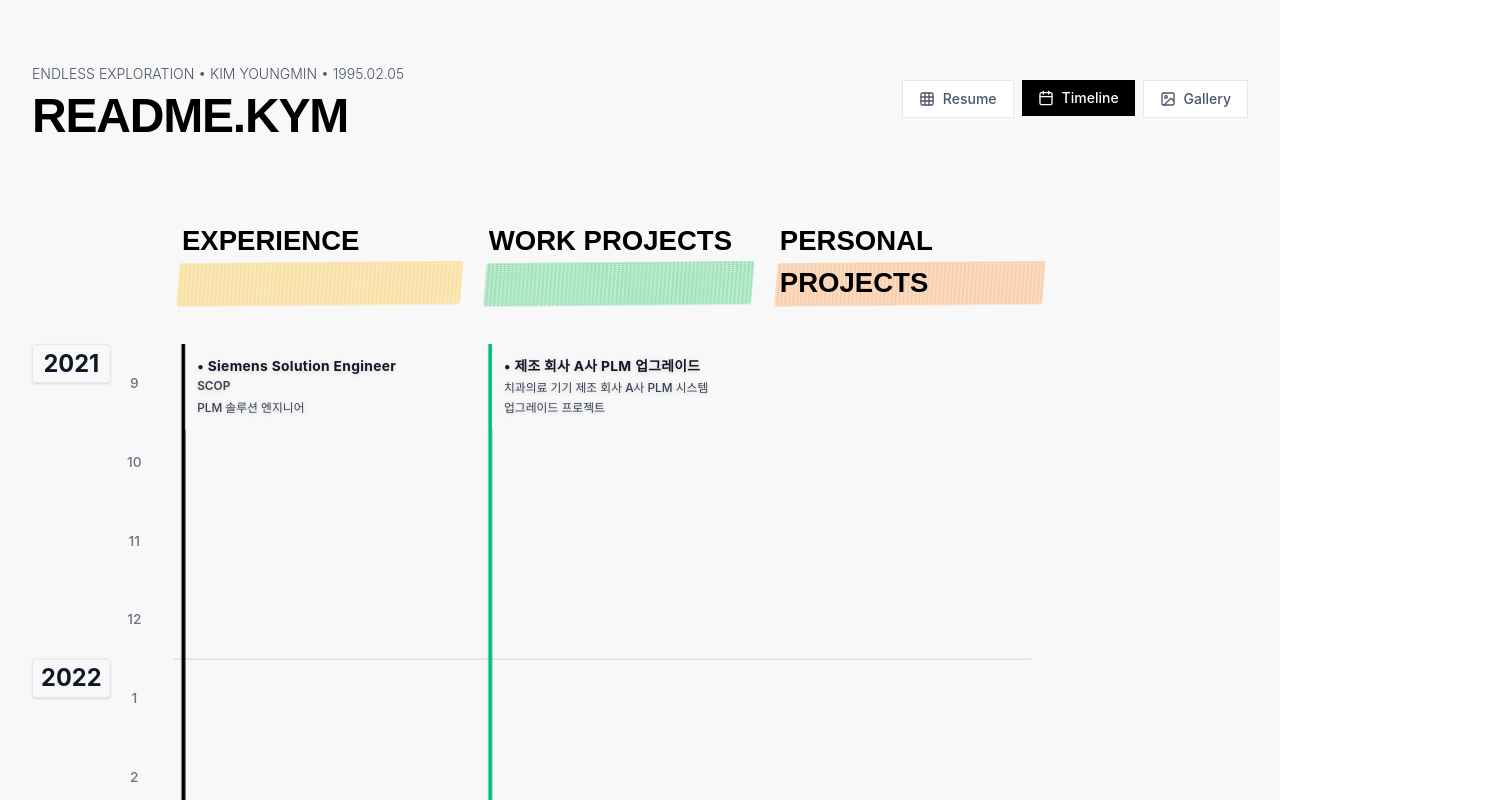
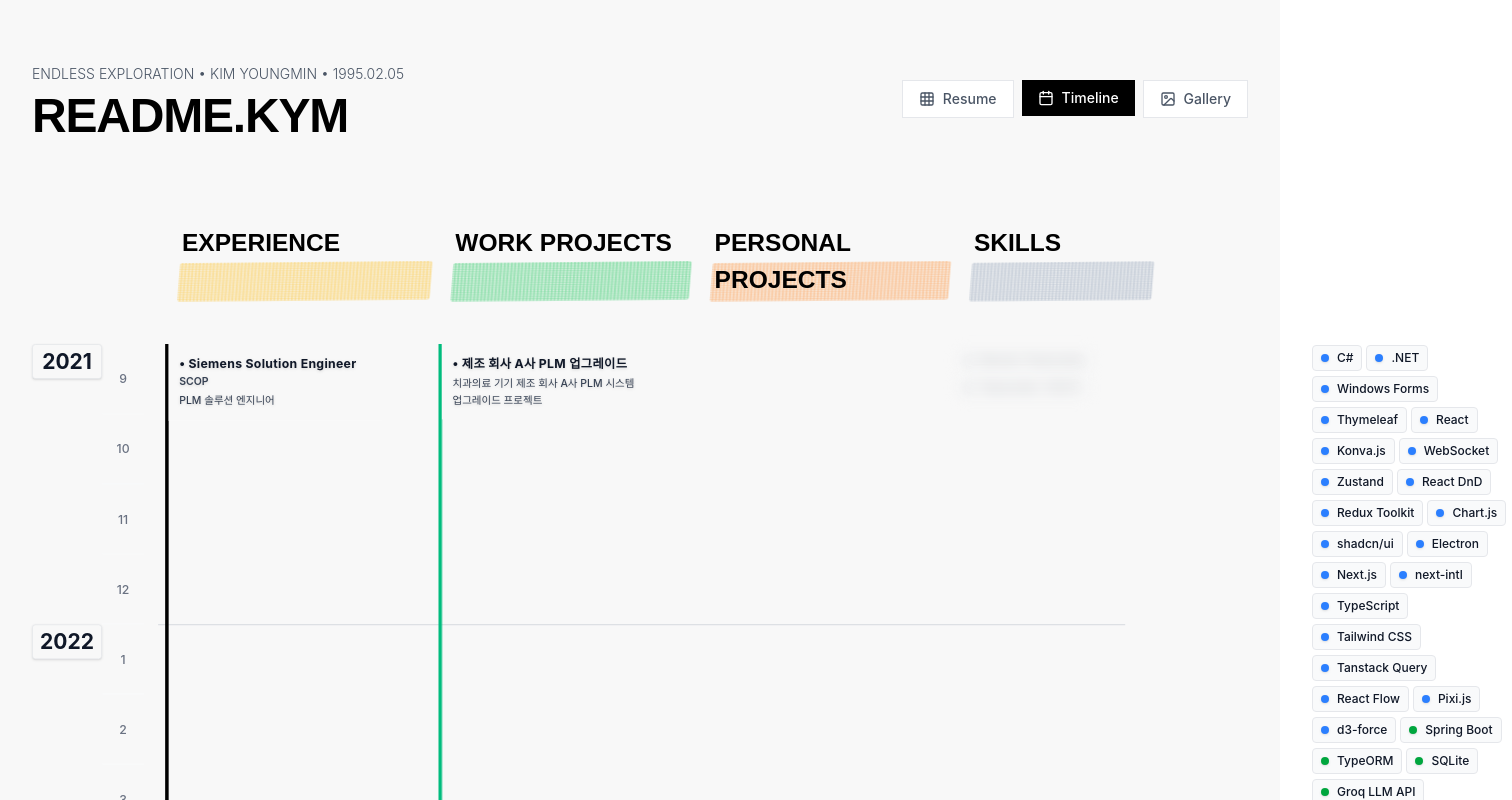
Before and after one commit to EPIGEXE/readmekym, a React (Vite) app: page /timeline in a window 1280 px wide. Shown: the top 800 px of the page, 1512 px wide, since content can reach past the window. Built offline with nearby package versions, Linux system fonts and the light colour scheme; a web font is replaced by a local one.

Commit message:
Imporve : 날짜를 현재 날짜까지 표현하도록 개선

```diff
--- a/src/data/detailedDeveloperData.ts
+++ b/src/data/detailedDeveloperData.ts
@@ -598,7 +598,7 @@ export const detailedDeveloperData: DetailedDeveloperData = {
                 ],
                 whatCouldBeImproved: [
                     "{{실제 프로덕션으로 운영하기에 UI/UX, 데이터 처리, 성능 최적화 등 부족한 부분이 많음}}",
-                    "데이터 업데이트 자동화 메커니즘 부족",
+                    "Redux Toolkit으로 비동기 상태 등을 처리했는데 {{Tanstack Query + Zustand 조합이 더 쉽고 편함}}",
                     "SVG 렌더링 순서 변경 로직이 복잡하여 더 간단한 방법 필요",
                 ],
                 lessonsLearned: [
--- a/src/data/developDataType.ts
+++ b/src/data/developDataType.ts
@@ -13,9 +13,9 @@ export interface Experience {
     subtitle?: string;
     description?: string;
     startYear: number;
-    endYear: number;
+    endYear: number | null; // null이면 "현재"
     startMonth: number; // 1-12 for month
-    endMonth: number; // 1-12 for month
+    endMonth: number | null; // null이면 "현재"
 }
 
 export interface Project {
@@ -24,9 +24,9 @@ export interface Project {
     title: string;
     description?: string;
     startYear: number;
-    endYear: number;
+    endYear: number | null; // null이면 "현재"
     startMonth: number; // 1-12 for month
-    endMonth: number; // 1-12 for month
+    endMonth: number | null; // null이면 "현재"
     skills: SkillTag[];
     experienceId?: string; // 연관된 경력 ID (독립 프로젝트면 undefined)
 }
--- a/src/data/devloperData.ts
+++ b/src/data/devloperData.ts
@@ -20,9 +20,9 @@ export const developerData: DeveloperData = {
             subtitle: "CATIS",
             description: "웹 개발 및 솔루션 개발",
             startYear: 2024,
-            endYear: 2025,
+            endYear: null, // 현재 진행 중
             startMonth: 1,
-            endMonth: 12,
+            endMonth: null, // 현재 진행 중
         },
     ],
     projects: [
--- a/src/pages/TimelinePage.tsx
+++ b/src/pages/TimelinePage.tsx
@@ -7,7 +7,6 @@ import { SkillBadge } from "../components/ui/SkillBadge";
 import { Signpost, X } from "lucide-react";
 import { ProjectSummarySidebar } from "../components/common/ProjectSummarySidebar";
 import type { SidebarData, SkillTag } from "../types/common";
-import { getYearsArray } from "../utils/utils";
 import type { Project } from "../data/developDataType";
 
 export interface StackedSkills {
@@ -62,32 +61,40 @@ export function TimelinePage() {
     const MOBILE_PROJECT_WIDTH = 140; // 1레인
     const MOBILE_SKILLS_WIDTH = 100;
 
-    // 반응형 처리
-    const SKILLS_HIDE_THRESHOLD = 1650; // Skills 숨김 임계값 (1650px)
-    const showSkills = !isMobile && viewportWidth >= SKILLS_HIDE_THRESHOLD;
+    // 현재 날짜 기준으로 동적 연도 범위 계산
+    const now = new Date();
+    const currentYear = now.getFullYear();
+    const currentMonth = now.getMonth() + 1; // 0-indexed이므로 +1
 
-    // 타임라인 전체 너비 계산
-    const TIMELINE_BASE_WIDTH = 1550; // 라벨 + 컬럼들 + gap + 우측 스킬 스택 전체
-    const TIMELINE_WITHOUT_SKILLS = 1200; // Skills 제외한 너비
-
-    // transform scale 계산 (화면이 좁으면 축소)
-    const getTimelineScale = () => {
-        if (isMobile) return 1;
-        const baseWidth = showSkills ? TIMELINE_BASE_WIDTH : TIMELINE_WITHOUT_SKILLS;
-        const availableWidth = viewportWidth - 100; // 여유 공간
-        if (availableWidth >= baseWidth) return 1;
-        return Math.max(availableWidth / baseWidth, 0.65); // 최소 65%까지 축소
+    // 연도 범위: 시작은 고정, 끝은 현재 연도까지
+    const dynamicYearRange = {
+        start: developerData.yearRange.start,
+        end: Math.max(developerData.yearRange.end, currentYear),
     };
 
-    const timelineScale = getTimelineScale();
+    // 연도 범위 계산 (2021년 9월부터 시작, 현재까지)
+    const totalYears = dynamicYearRange.end - dynamicYearRange.start + 1;
+    // 전체 높이: 연도 수 * 12개월 - 첫해 8개월(1-8월) + 현재 연도의 현재 월까지만
+    const fullYearMonths = (totalYears - 1) * 12; // 마지막 해 제외한 월 수
+    const lastYearMonths = currentMonth; // 현재 연도의 현재 월까지
+    const totalMonths = fullYearMonths + lastYearMonths - 8; // 첫해 1-8월 제외
 
-    // 연도 범위 계산 (2021년 9월부터 시작)
-    const totalYears = developerData.yearRange.end - developerData.yearRange.start + 1;
-    const TOTAL_HEIGHT = totalYears * MONTH_HEIGHT * 12 - 8 * MONTH_HEIGHT;
-    const MOBILE_TOTAL_HEIGHT = totalYears * MOBILE_MONTH_HEIGHT * 12 - 8 * MOBILE_MONTH_HEIGHT;
+    const TOTAL_HEIGHT = totalMonths * MONTH_HEIGHT;
+    const MOBILE_TOTAL_HEIGHT = totalMonths * MOBILE_MONTH_HEIGHT;
 
-    // 연도 배열 생성
-    const yearsArray = getYearsArray(developerData);
+    // 연도 배열 생성 (동적 범위 사용)
+    const yearsArray: number[] = [];
+    for (let year = dynamicYearRange.start; year <= dynamicYearRange.end; year++) {
+        yearsArray.push(year);
+    }
+
+    // ============================ 반응형 스케일링 계산 ============================
+    // 타임라인 기본 너비 계산 (경력 + 프로젝트 + 스킬 + 여백)
+    const TIMELINE_BASE_WIDTH = EXPERIENCE_WIDTH + PROJECT_WIDTH + SKILLS_WIDTH + 250;
+    // 화면 너비에 맞게 스케일 계산 (최소 0.6, 최대 1)
+    const timelineScale = Math.min(1, Math.max(0.6, (viewportWidth - 150) / TIMELINE_BASE_WIDTH));
+    // 스킬 컬럼 표시 여부 (너비 1200px 이상에서만 표시)
+    const showSkills = !isMobile && viewportWidth > 1200;
 
     // ============================ useEffect ============================
     // 연도 위치 초기화
@@ -278,8 +285,13 @@ export function TimelinePage() {
     // ============================ 유틸 함수 ============================
     // --------------------- 레이아웃 관련 유틸 함수 ----------------------------
     // 경력, 프로젝트 바의 높이 계산
-    const getBarHeight = (startYear: number, endYear: number, startMonth: number, endMonth: number) => {
+    const getBarHeight = (startYear: number, endYear: number | null, startMonth: number, endMonth: number | null) => {
         const monthHeight = isMobile ? MOBILE_MONTH_HEIGHT : MONTH_HEIGHT;
+
+        // null인 경우 현재 날짜 사용
+        const now = new Date();
+        const actualEndYear = endYear ?? now.getFullYear();
+        const actualEndMonth = endMonth ?? (now.getMonth() + 1);
 
         // 시작 연도에서의 오프셋 계산 (2021년 8월부터 시작)
         const startYearOffset = (startYear - developerData.yearRange.start) * monthHeight * 12;
@@ -288,20 +300,20 @@ export function TimelinePage() {
         // 전체 높이 계산
         let totalHeight = 0;
 
-        if (startYear === endYear) {
+        if (startYear === actualEndYear) {
             // 같은 연도 내 프로젝트
-            totalHeight = (endMonth - startMonth + 1) * monthHeight;
+            totalHeight = (actualEndMonth - startMonth + 1) * monthHeight;
         } else {
             // 시작 연도 높이
             totalHeight += (12 - startMonth + 1) * monthHeight;
 
             // 중간 연도들 높이
-            for (let year = startYear + 1; year < endYear; year++) {
+            for (let year = startYear + 1; year < actualEndYear; year++) {
                 totalHeight += 12 * monthHeight;
             }
 
             // 종료 연도 높이
-            totalHeight += endMonth * monthHeight;
+            totalHeight += actualEndMonth * monthHeight;
         }
 
         return {
@@ -318,6 +330,14 @@ export function TimelinePage() {
      */
     const calculateProjectLayout = (): Array<Project & { laneIndex: number; offset: number; zIndex: number }> => {
         const allProjects: Array<Project & { laneIndex: number; offset: number; zIndex: number }> = [];
+
+        // null인 경우 현재 날짜 사용하는 헬퍼 함수
+        const now = new Date();
+        const getEndTime = (endYear: number | null, endMonth: number | null) => {
+            const actualEndYear = endYear ?? now.getFullYear();
+            const actualEndMonth = endMonth ?? (now.getMonth() + 1);
+            return actualEndYear * 12 + actualEndMonth;
+        };
 
         // 시작 시점 기준으로 정렬 (연도 우선, 월 보조)
         const sortedProjects = [...developerData.projects].sort((a, b) => {
@@ -341,7 +361,7 @@ export function TimelinePage() {
                 if (sameLaneProjects.length > 0) {
                     const prevProject = sameLaneProjects[sameLaneProjects.length - 1];
 
-                    const prevEndTime = prevProject.endYear * 12 + prevProject.endMonth;
+                    const prevEndTime = getEndTime(prevProject.endYear, prevProject.endMonth);
                     const currentStartTime = project.startYear * 12 + project.startMonth;
 
                     // 직전 프로젝트와 겹치면 들여쓰기
@@ -373,6 +393,26 @@ export function TimelinePage() {
         const yearHeight = isMobile ? 60 : 40;
         const height = isMobile ? MOBILE_TOTAL_HEIGHT : TOTAL_HEIGHT;
 
+        // 연도별 마진 계산 함수
+        const getYearMargin = (yearIndex: number) => {
+            const isLastYear = yearIndex === yearsArray.length - 1;
+            const isSecondToLastYear = yearIndex === yearsArray.length - 2;
+
+            if (isLastYear) {
+                // 마지막 해: 현재 월까지만 마진 (하지만 이미 컨테이너 높이로 제한됨)
+                return currentMonth * monthHeight - yearHeight;
+            } else if (isSecondToLastYear) {
+                // 마지막 해 바로 전: 12개월 전체 마진 (마지막 해로 이어지므로)
+                return monthHeight * 12 - yearHeight;
+            } else if (yearIndex === 0) {
+                // 첫 해: 9-12월만 (4개월)
+                return monthHeight * 4 - yearHeight;
+            } else {
+                // 중간 해들: 12개월 전체
+                return monthHeight * 12 - yearHeight;
+            }
+        };
+
         return (
             <div className={isMobile ? "w-6" : "w-20"} style={{ height: `${height}px` }}>
                 {yearsArray.map((year, yearIndex) => {
@@ -386,11 +426,7 @@ export function TimelinePage() {
                             style={{
                                 top: isMobile ? "80px" : "100px",
                                 height: `${yearHeight}px`,
-                                marginBottom: isLastYear
-                                    ? "0px"
-                                    : `${
-                                          yearIndex === 0 ? monthHeight * 4 - yearHeight : monthHeight * 12 - yearHeight
-                                      }px`,
+                                marginBottom: isLastYear ? "0px" : `${getYearMargin(yearIndex)}px`,
                             }}
                         >
                             <div
@@ -418,6 +454,7 @@ export function TimelinePage() {
     // 렌더링 해야하는 월의 개수를 계산해서 렌더링
     const renderMonthLabels = () => {
         const monthHeight = isMobile ? MOBILE_MONTH_HEIGHT : MONTH_HEIGHT;
+        const isLastYear = (yearIndex: number) => yearIndex === yearsArray.length - 1;
 
         return (
             <div className={isMobile ? "w-5" : "w-12"}>
@@ -426,6 +463,9 @@ export function TimelinePage() {
                         {[...Array(12)].map((_, month) => {
                             // 2021년(첫 해) 1-8월은 렌더링하지 않음
                             if (yearIndex === 0 && month < 8) return null;
+
+                            // 현재 연도(마지막 해)는 현재 월까지만 렌더링
+                            if (isLastYear(yearIndex) && month >= currentMonth) return null;
 
                             return (
                                 <div
@@ -717,6 +757,7 @@ export function TimelinePage() {
                             ? {
                                 transform: `scale(${timelineScale})`,
                                 transformOrigin: 'left top',
+                                height: `${TOTAL_HEIGHT * timelineScale}px`, // 스케일에 맞게 높이 조정
                             }
                             : {}
                     }
```
Also changed, not shown: src/utils/utils.ts (+6 -4 lines).
